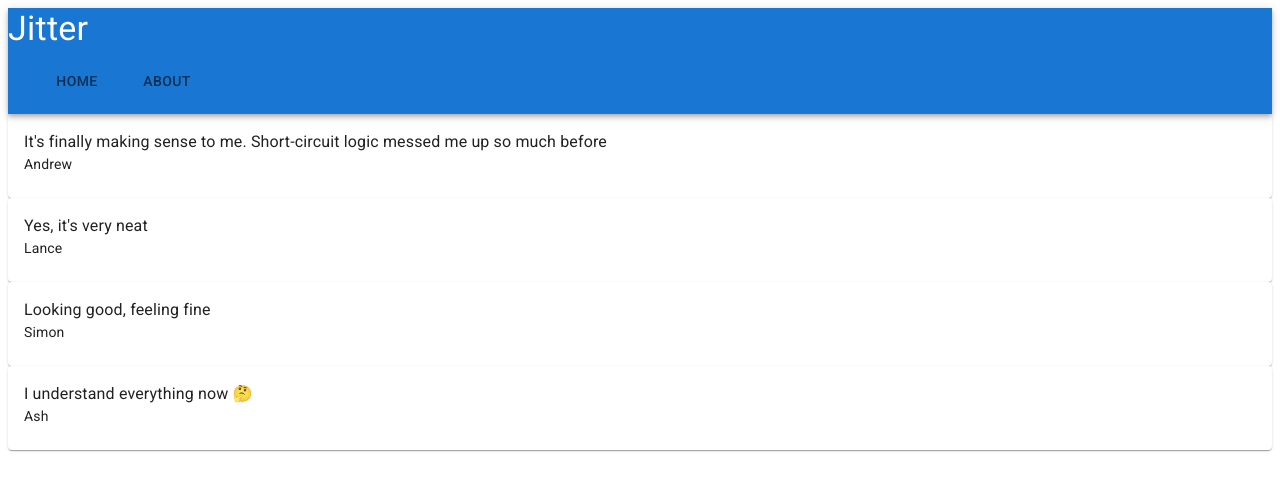
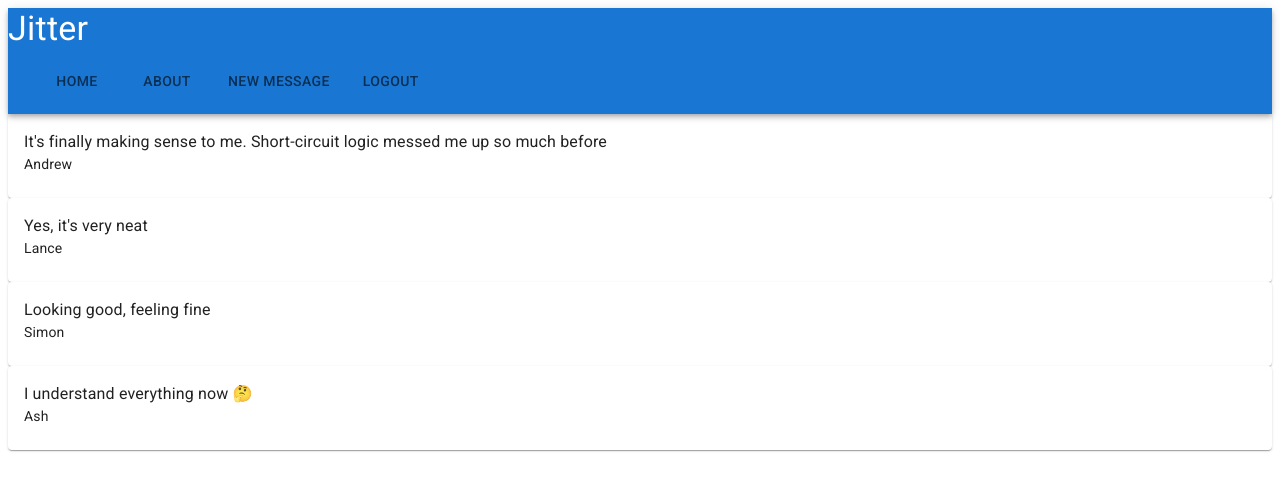
Before and after one commit to jacode77/fx2-jitter, a React (Create React App) app: page /login in a window 1280 px wide. Both pictures are taken after typing "Sample", "Sample123" into the empty fields and a click on the button "LOGIN". Shown: the top 490 px of the page. Built offline with nearby package versions, Linux system fonts and the light colour scheme.

Commit message:
tidies up styling and navigation logic

```diff
--- a/src/components/LoginForm.js
+++ b/src/components/LoginForm.js
@@ -59,7 +59,6 @@ const LoginForm = () => {
             onChange={handleFormData}
           />
         </div>
-        {/* <input type="submit" value="Login" /> */}
         <Button variant="contained" type="submit">
           Login
         </Button>
--- a/src/components/Navigation.js
+++ b/src/components/Navigation.js
@@ -27,6 +27,17 @@ const Navigation = () => {
         <Tabs value={false}>
           <Tab label="Home" component={Link} to="/messages" />
           <Tab label="About" component={Link} to="/about" />
+          {loggedInUser && (
+            <Tab label="New message" component={Link} to="/messages/new" />
+          )}
+          {loggedInUser && (
+            <Tab
+              label="Logout"
+              onClick={logout}
+              component={Link}
+              to="/messages"
+            />
+          )}
           {!loggedInUser && <Tab label="Login" component={Link} to="/login" />}
           {!loggedInUser && <Tab label="Signup" component={Link} to="/login" />}
         </Tabs>
```
Also changed, not shown: src/components/App.js (+9 -4 lines).
